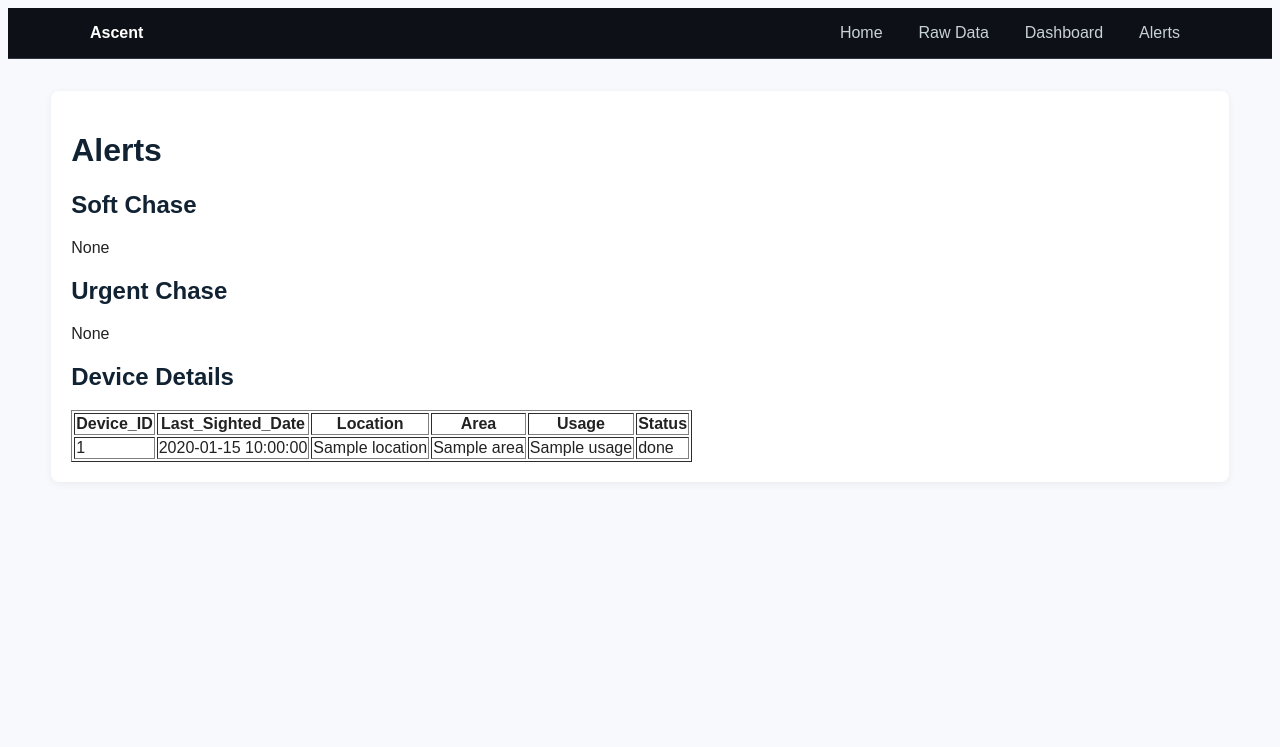
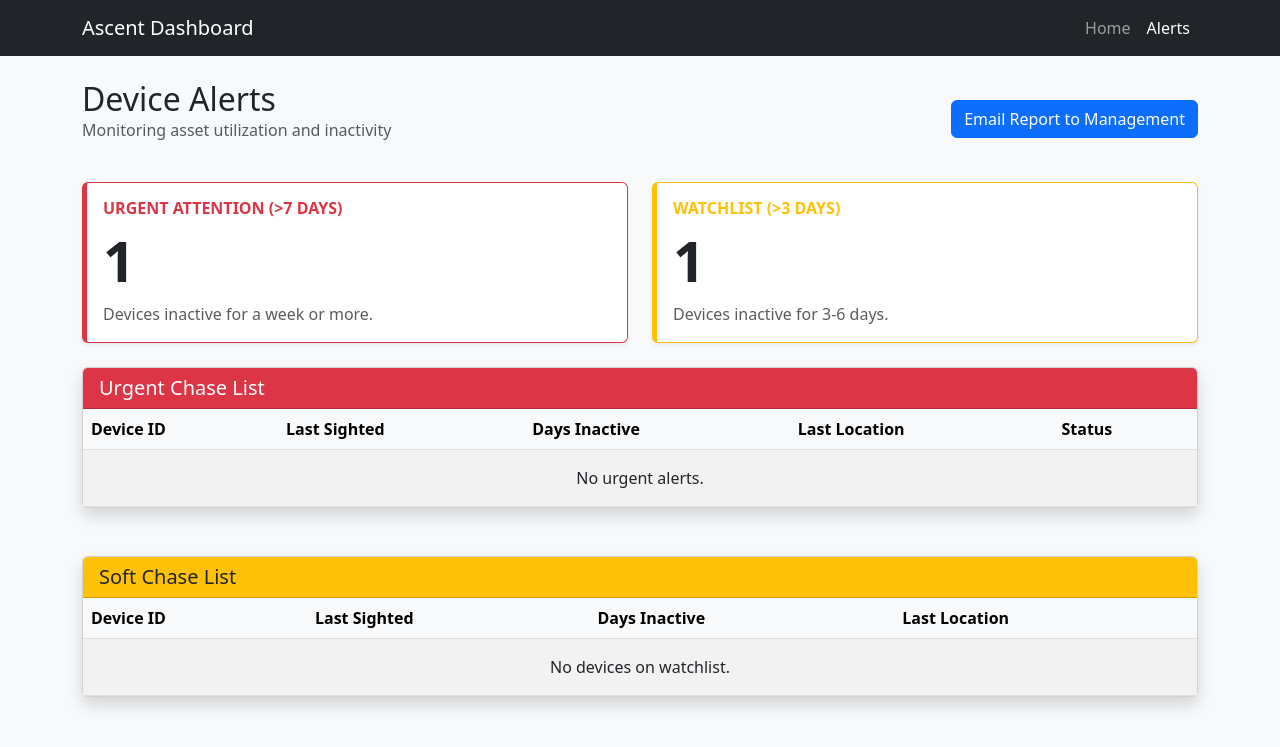
Before and after one commit to feliswie/CPECAPS_Project, a Flask app: template templates/pages/alerts.html in a window 1280 px wide. Shown: the top 747 px of the page. Run offline with Flask 2, Linux system fonts and the light colour scheme; the template is opened without the code that fills it: most values are stand-ins (such as "Sample title", 1, 10 or a date in 2020).

Commit message:
Alert Page

```diff
--- a/app.py
+++ b/app.py
@@ -8,6 +8,9 @@ from excel_handler import process_excel_file
 from database import init_db, update_or_insert_data, get_all_data
 import sqlite3
 from workbook_consolidator import PipelineError, run_workbook_pipeline
+
+from database import init_db, update_or_insert_data, get_all_data, get_dashboard_alerts
+from email_alerts import send_alert
 
 app = Flask(__name__)
 
@@ -227,8 +230,37 @@ def dashboard():
 
 @app.route('/alerts')
 def alerts():
-    """Alerts placeholder page; supply minimal context to render the template."""
-    return render_template('pages/alerts.html', alerts={"soft": [], "urgent": []}, devices=[])
+    """Render the alerts page with real calculated data."""
+    # Get the processed alerts
+    alert_data = get_dashboard_alerts()
+
+    # Get counts for the dashboard cards
+    stats = {
+        "urgent_count": len(alert_data['urgent']),
+        "soft_count": len(alert_data['soft'])
+    }
+
+    # Render template with data
+    return render_template('pages/alerts.html', alerts=alert_data, stats=stats)
+
+@app.route('/send_alert_email', methods=['POST'])
+def trigger_email():
+    """Button trigger to send email report."""
+    alert_data = get_dashboard_alerts()
+
+    # Extract just the IDs for the email function
+    urgent_devices = [d['Device_ID'] for d in alert_data['urgent']]
+
+    if not urgent_devices:
+        return jsonify({"message": "No urgent alerts to report.", "status": "info"})
+
+    # Call your existing email_alerts.py function
+    result = send_alert(urgent_devices)
+
+    if result.get("ok"):
+        return jsonify({"message": "Email sent successfully!", "status": "success"})
+    else:
+        return jsonify({"message": f"Error: {result.get('msg')}", "status": "error"}), 500
 
 @app.route('/data')
 def data():
--- a/templates/pages/alerts.html
+++ b/templates/pages/alerts.html
@@ -1,42 +1,153 @@
 <!doctype html>
-<html>
+<html lang="en">
 <head>
   <meta charset="utf-8">
-  <title>Alerts</title>
-  <link rel="stylesheet" href="{{ url_for('static', filename='style.css') }}">
+  <meta name="viewport" content="width=device-width, initial-scale=1">
+  <title>Ascent Dashboard - Alerts</title>
+  <link href="https://cdn.jsdelivr.net/npm/bootstrap@5.3.0/dist/css/bootstrap.min.css" rel="stylesheet">
+  <style>
+    .card-stat { border-left: 5px solid; }
+    .border-danger { border-left-color: #dc3545 !important; }
+    .border-warning { border-left-color: #ffc107 !important; }
+  </style>
 </head>
-<body>
-  {% include 'partials/header.html' %}
-  <div class="container" style="margin-top:32px;">
-    <h1>Alerts</h1>
-    <h2>Soft Chase</h2>
-    {% if alerts.soft %}
-      <ul>{% for d in alerts.soft %}<li>{{ d }}</li>{% endfor %}</ul>
-    {% else %}
-      <p>None</p>
-    {% endif %}
-    <h2>Urgent Chase</h2>
+<body class="bg-light">
+
+  <nav class="navbar navbar-expand-lg navbar-dark bg-dark mb-4">
+    <div class="container">
+      <a class="navbar-brand" href="/">Ascent Dashboard</a>
+      <div class="navbar-nav ms-auto">
+        <a class="nav-link" href="/">Home</a>
+        <a class="nav-link active" href="/alerts">Alerts</a>
+      </div>
+    </div>
+  </nav>
+
+  <div class="container">
+
+    <div class="d-flex justify-content-between align-items-center mb-4">
+      <div>
+        <h2 class="mb-0">Device Alerts</h2>
+        <p class="text-muted">Monitoring asset utilization and inactivity</p>
+      </div>
+      <button onclick="sendEmail()" class="btn btn-primary">
+        Email Report to Management
+      </button>
+    </div>
+
+    <div class="row mb-4">
+      <div class="col-md-6">
+        <div class="card shadow-sm h-100 card-stat border-danger">
+          <div class="card-body">
+            <h6 class="text-danger text-uppercase fw-bold">Urgent Attention (>7 Days)</h6>
+            <h2 class="display-4 fw-bold">{{ stats.urgent_count }}</h2>
+            <p class="text-muted mb-0">Devices inactive for a week or more.</p>
+          </div>
+        </div>
+      </div>
+      <div class="col-md-6">
+        <div class="card shadow-sm h-100 card-stat border-warning">
+          <div class="card-body">
+            <h6 class="text-warning text-uppercase fw-bold">Watchlist (>3 Days)</h6>
+            <h2 class="display-4 fw-bold">{{ stats.soft_count }}</h2>
+            <p class="text-muted mb-0">Devices inactive for 3-6 days.</p>
+          </div>
+        </div>
+      </div>
+    </div>
+
+    <div class="card shadow mb-5">
+      <div class="card-header bg-danger text-white">
+        <h5 class="mb-0">Urgent Chase List</h5>
+      </div>
+      <div class="card-body p-0">
+        <div class="table-responsive">
+          <table class="table table-striped table-hover mb-0">
+            <thead class="table-light">
+              <tr>
+                <th>Device ID</th>
+                <th>Last Sighted</th>
+                <th>Days Inactive</th>
+                <th>Last Location</th>
+                <th>Status</th>
+              </tr>
+            </thead>
+            <tbody>
               {% if alerts.urgent %}
-      <ul>{% for d in alerts.urgent %}<li>{{ d }}</li>{% endfor %}</ul>
-    {% else %}
-      <p>None</p>
-    {% endif %}
-    <h2>Device Details</h2>
-    <table border="1">
-      <thead><tr><th>Device_ID</th><th>Last_Sighted_Date</th><th>Location</th><th>Area</th><th>Usage</th><th>Status</th></tr></thead>
-      <tbody>
-        {% for d in devices %}
+                {% for item in alerts.urgent %}
                 <tr>
-            <td>{{ d.Device_ID }}</td>
-            <td>{{ d.Last_Sighted_Date }}</td>
-            <td>{{ d.Location }}</td>
-            <td>{{ d.Area }}</td>
-            <td>{{ d.Usage }}</td>
-            <td>{{ d.Status }}</td>
+                  <td class="fw-bold">{{ item.Device_ID }}</td>
+                  <td>{{ item.Last_Sighted }}</td>
+                  <td class="text-danger fw-bold">{{ item.Days_Inactive }} days</td>
+                  <td>{{ item.Location }}</td>
+                  <td><span class="badge bg-danger">Underutilized</span></td>
                 </tr>
                 {% endfor %}
+              {% else %}
+                <tr><td colspan="5" class="text-center py-3">No urgent alerts.</td></tr>
+              {% endif %}
             </tbody>
           </table>
         </div>
+      </div>
+    </div>
+
+    <div class="card shadow mb-4">
+      <div class="card-header bg-warning text-dark">
+        <h5 class="mb-0">Soft Chase List</h5>
+      </div>
+      <div class="card-body p-0">
+        <div class="table-responsive">
+          <table class="table table-striped table-hover mb-0">
+            <thead class="table-light">
+              <tr>
+                <th>Device ID</th>
+                <th>Last Sighted</th>
+                <th>Days Inactive</th>
+                <th>Last Location</th>
+              </tr>
+            </thead>
+            <tbody>
+              {% if alerts.soft %}
+                {% for item in alerts.soft %}
+                <tr>
+                  <td>{{ item.Device_ID }}</td>
+                  <td>{{ item.Last_Sighted }}</td>
+                  <td class="text-warning fw-bold">{{ item.Days_Inactive }} days</td>
+                  <td>{{ item.Location }}</td>
+                </tr>
+                {% endfor %}
+              {% else %}
+                <tr><td colspan="4" class="text-center py-3">No devices on watchlist.</td></tr>
+              {% endif %}
+            </tbody>
+          </table>
+        </div>
+      </div>
+    </div>
+
+  </div>
+
+  <script>
+    async function sendEmail() {
+      if(!confirm("Are you sure you want to send the alert email?")) return;
+
+      try {
+        const btn = document.querySelector('.btn-primary');
+        btn.disabled = true;
+        btn.textContent = "Sending...";
+
+        const res = await fetch('/send_alert_email', { method: 'POST' });
+        const data = await res.json();
+
+        alert(data.message);
+        btn.textContent = "Email Report to Management";
+        btn.disabled = false;
+      } catch (e) {
+        alert("Failed to send email");
+        console.error(e);
+      }
+    }
+  </script>
 </body>
 </html>
```
Also changed, not shown: database.py (+42 -0 lines). Lines whose indentation alone changed are shown as unchanged.
